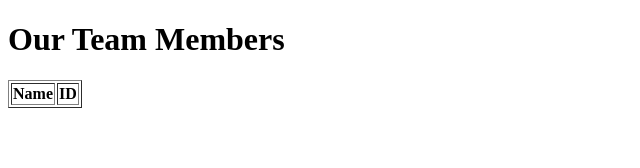
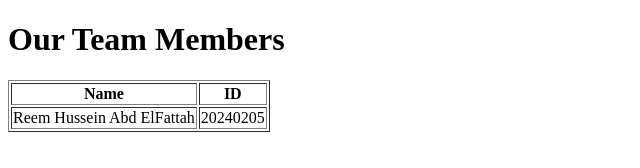
Before and after one commit to basmala3-taher/team-members-page, a plain HTML site: page index.html in a window 1280 px wide. Shown: the whole page, without its empty margins (0-640 px from the left). Drawn offline with Linux system fonts and the light colour scheme.

Commit message:
Add member1

```diff
--- a/index.html
+++ b/index.html
@@ -20,6 +20,7 @@
 
         <tbody>
             <!-- Student 1 -->
+             <tr><td>Reem Hussein Abd ElFattah</td><td>20240205</td></tr>
             <!-- Student 2 -->
             <!-- Student 3 -->
             <!-- Student 4 -->
```
